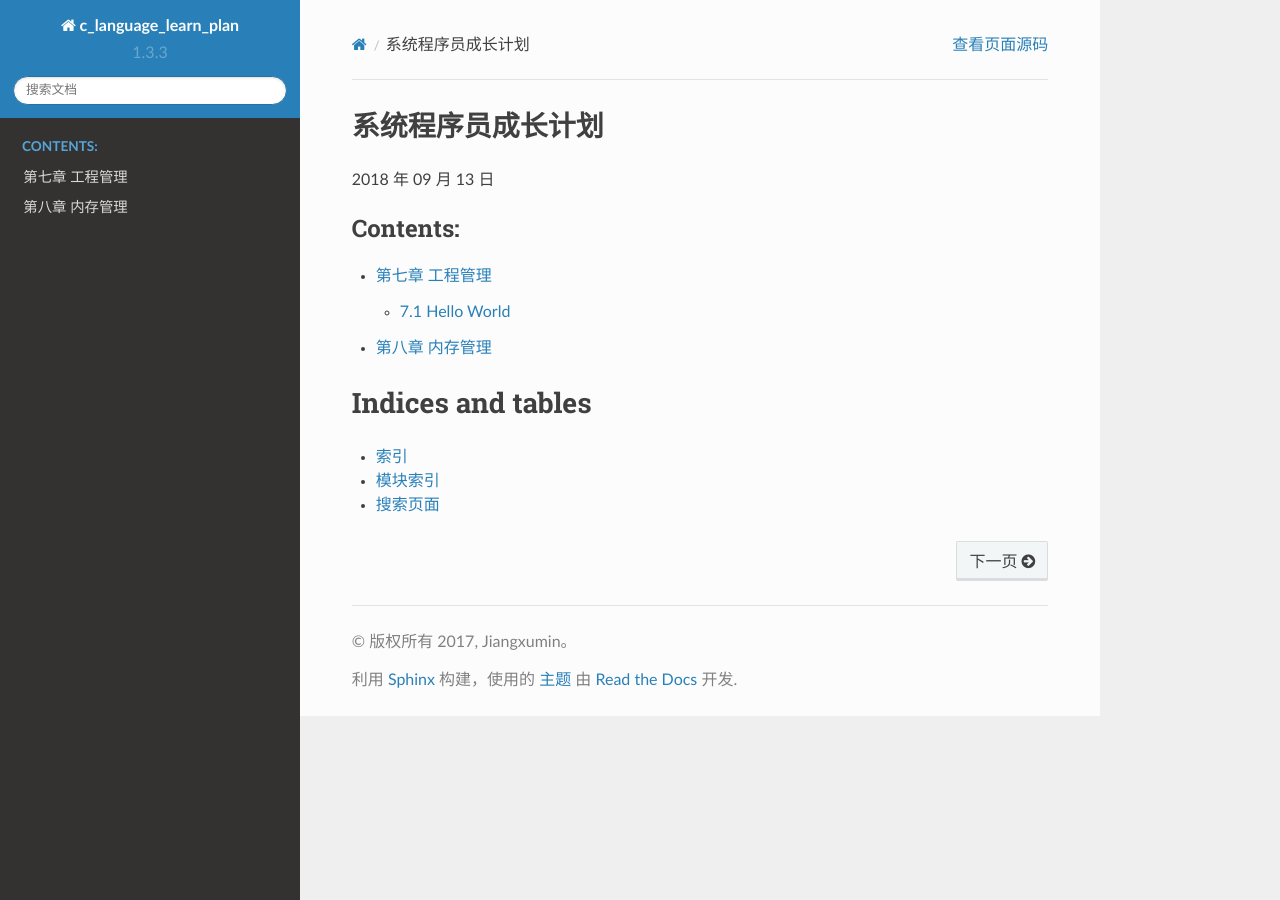
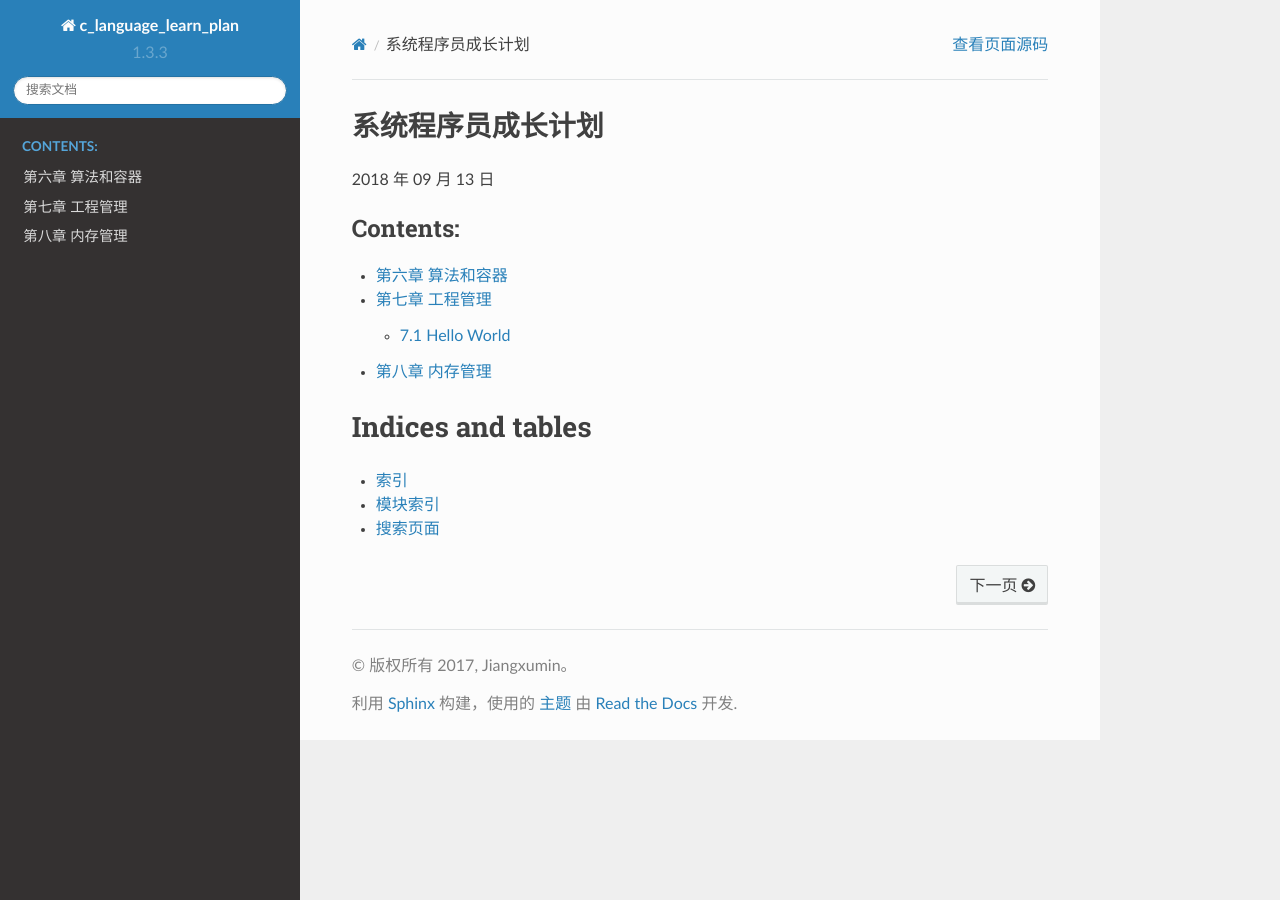
Before and after one commit to my-rds-store/c_language_learn_plan, a Sphinx documentation site: the page built from source/index.rst, in a window 1280 px wide. Built offline with Sphinx 7.4.7 and the Read the Docs theme 2.0.0, drawn with Linux system fonts in a browser that asks for light colours.

Commit message:
update ...

```diff
--- /dev/null
+++ b/source/06/index.rst
@@ -0,0 +1,3 @@
+####################
+第六章 算法和容器
+####################
--- a/source/index.rst
+++ b/source/index.rst
@@ -12,6 +12,7 @@
    :maxdepth: 2
    :caption: Contents:
 
+   06/index
    07/index
    08/index
 
```
